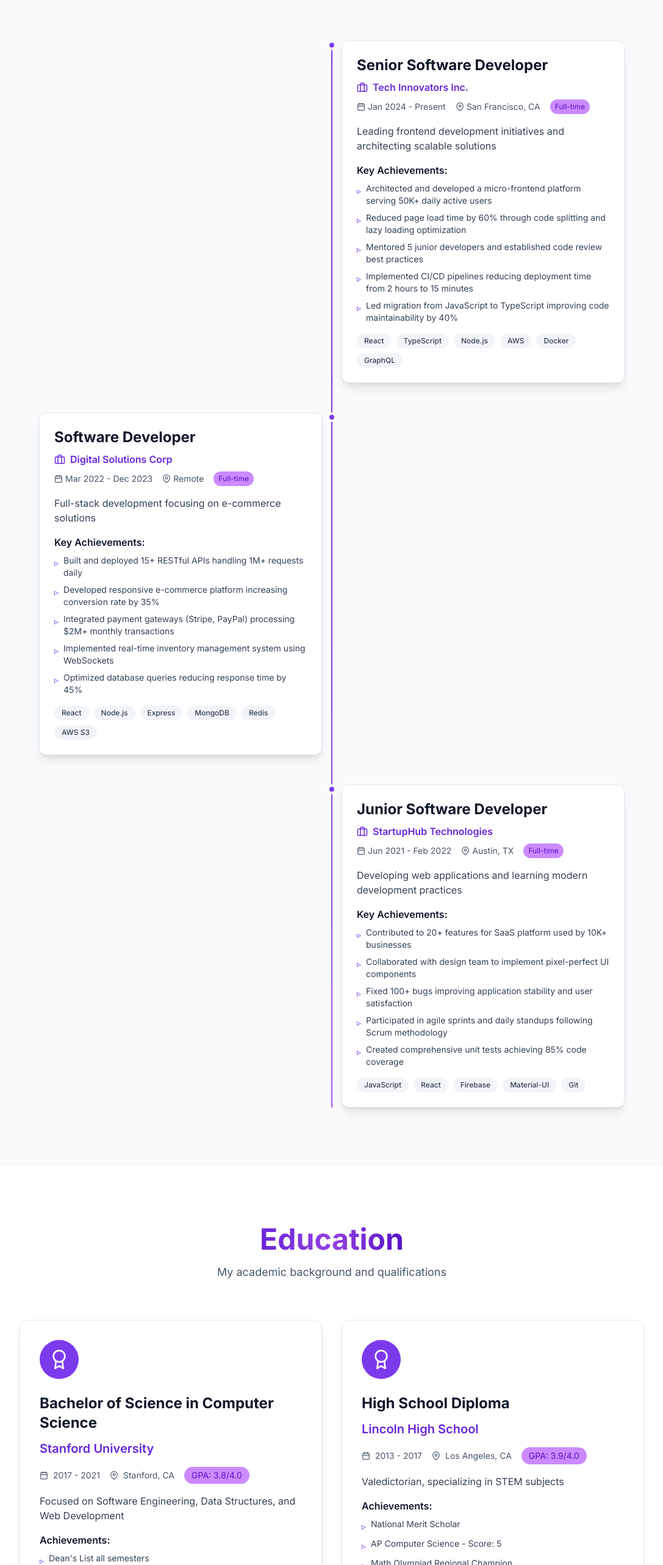
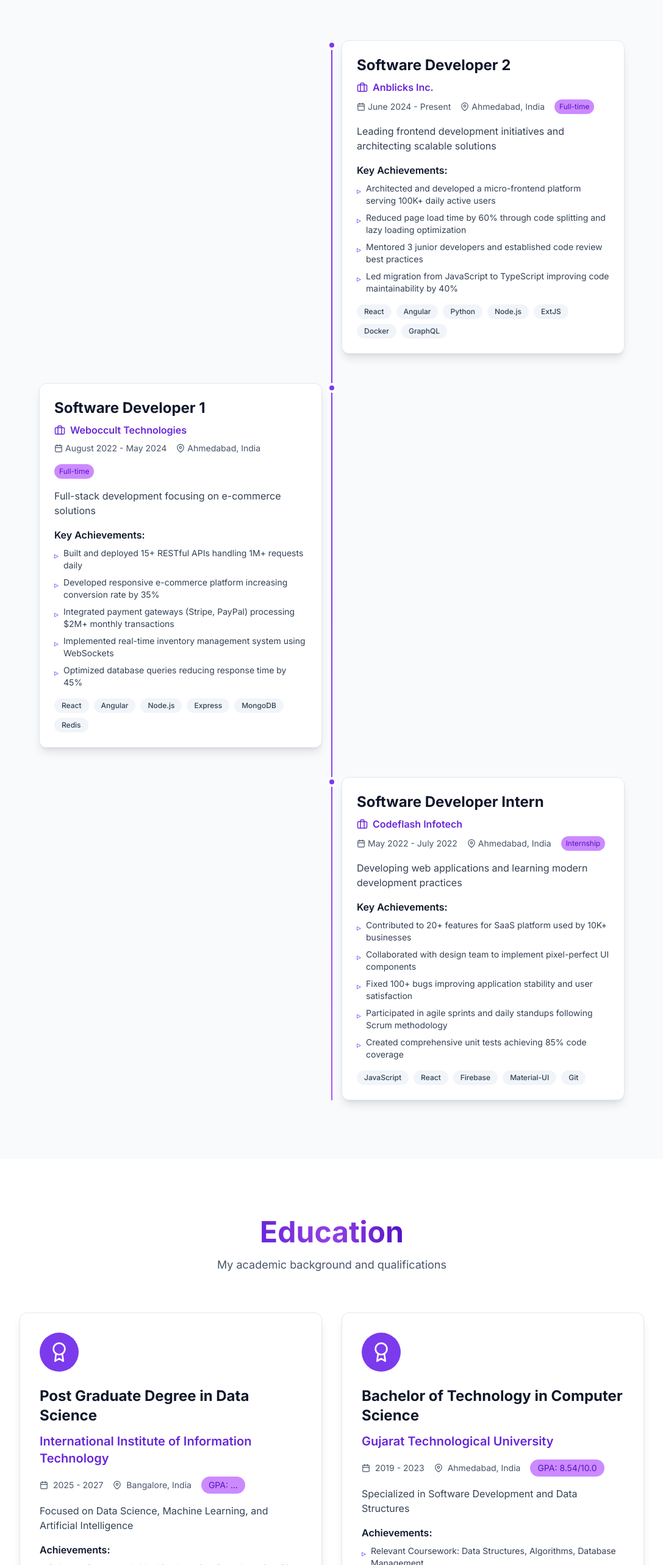
Before and after one commit to bhavy67/portfolio, a React (Vite) app: page / in a window 1280 px wide. Shown: the part 986-3552 px from the top of the page at 61% size, without its empty margins (96-1183 px from the left). Built offline with nearby package versions, Linux system fonts and the light colour scheme.

Commit message:
project improvements

```diff
--- a/src/config/personal-info.json
+++ b/src/config/personal-info.json
@@ -16,7 +16,7 @@
     }
   },
   "contact": {
-    "email": "your.email@example.com",
+    "email": "bhavy.ladani6701@gmail.com",
     "phone": "+918780822212",
     "website": "https://bhavyladani.vercel.app"
   },
--- a/src/data/personal.ts
+++ b/src/data/personal.ts
@@ -43,27 +43,26 @@
 export const experiences = [
   {
     id: 1,
-    company: "Tech Innovators Inc.",
-    position: "Senior Software Developer",
-    location: "San Francisco, CA",
-    duration: "Jan 2024 - Present",
+    company: "Anblicks Inc.",
+    position: "Software Developer 2",
+    location: "Ahmedabad, India",
+    duration: "June 2024 - Present",
     type: "Full-time",
     description: "Leading frontend development initiatives and architecting scalable solutions",
     achievements: [
-      "Architected and developed a micro-frontend platform serving 50K+ daily active users",
+      "Architected and developed a micro-frontend platform serving 100K+ daily active users",
       "Reduced page load time by 60% through code splitting and lazy loading optimization",
-      "Mentored 5 junior developers and established code review best practices",
-      "Implemented CI/CD pipelines reducing deployment time from 2 hours to 15 minutes",
+      "Mentored 3 junior developers and established code review best practices",
       "Led migration from JavaScript to TypeScript improving code maintainability by 40%",
     ],
-    technologies: ["React", "TypeScript", "Node.js", "AWS", "Docker", "GraphQL"],
+    technologies: ["React", "Angular", "Python", "Node.js", "ExtJS", "Docker", "GraphQL"],
   },
   {
     id: 2,
-    company: "Digital Solutions Corp",
-    position: "Software Developer",
-    location: "Remote",
-    duration: "Mar 2022 - Dec 2023",
+    company: "Weboccult Technologies",
+    position: "Software Developer 1",
+    location: "Ahmedabad, India",
+    duration: "August 2022 - May 2024",
     type: "Full-time",
     description: "Full-stack development focusing on e-commerce solutions",
     achievements: [
@@ -73,15 +72,15 @@
       "Implemented real-time inventory management system using WebSockets",
       "Optimized database queries reducing response time by 45%",
     ],
-    technologies: ["React", "Node.js", "Express", "MongoDB", "Redis", "AWS S3"],
+    technologies: ["React", "Angular", "Node.js", "Express", "MongoDB", "Redis"],
   },
   {
     id: 3,
-    company: "StartupHub Technologies",
-    position: "Junior Software Developer",
-    location: "Austin, TX",
-    duration: "Jun 2021 - Feb 2022",
-    type: "Full-time",
+    company: "Codeflash Infotech",
+    position: "Software Developer Intern",
+    location: "Ahmedabad, India",
+    duration: "May 2022 - July 2022",
+    type: "Internship",
     description: "Developing web applications and learning modern development practices",
     achievements: [
       "Contributed to 20+ features for SaaS platform used by 10K+ businesses",
@@ -98,30 +97,26 @@
 export const education = [
   {
     id: 1,
-    degree: "Bachelor of Science in Computer Science",
-    institution: "Stanford University",
-    location: "Stanford, CA",
-    year: "2017 - 2021",
-    gpa: "3.8/4.0",
-    description: "Focused on Software Engineering, Data Structures, and Web Development",
+    degree: "Post Graduate Degree in Data Science",
+    institution: "International Institute of Information Technology",
+    location: "Bangalore, India",
+    year: "2025 - 2027",
+    gpa: "...",
+    description: "Focused on Data Science, Machine Learning, and Artificial Intelligence",
     achievements: [
-      "Dean's List all semesters",
-      "President of Computer Science Club",
-      "Won Best Project Award at University Tech Fest 2020",
+        "Relevant Coursework: Machine Learning, Deep Learning, Big Data Analytics",
     ],
   },
   {
     id: 2,
-    degree: "High School Diploma",
-    institution: "Lincoln High School",
-    location: "Los Angeles, CA",
-    year: "2013 - 2017",
-    gpa: "3.9/4.0",
-    description: "Valedictorian, specializing in STEM subjects",
+    degree: "Bachelor of Technology in Computer Science",
+    institution: "Gujarat Technological University",
+    location: "Ahmedabad, India",
+    year: "2019 - 2023",
+    gpa: "8.54/10.0",
+    description: "Specialized in Software Development and Data Structures",
     achievements: [
-      "National Merit Scholar",
-      "AP Computer Science - Score: 5",
-      "Math Olympiad Regional Champion",
+        "Relevant Coursework: Data Structures, Algorithms, Database Management",
     ],
   },
 ];
@@ -130,6 +125,7 @@
 export const skills = {
   frontend: [
     { name: "React", level: 95, icon: "SiReact" },
+    { name: "Angular", level: 90, icon: "SiAngular" },
     { name: "TypeScript", level: 90, icon: "SiTypescript" },
     { name: "JavaScript", level: 95, icon: "SiJavascript" },
     { name: "Next.js", level: 85, icon: "SiNextdotjs" },
--- a/src/sections/Contact.tsx
+++ b/src/sections/Contact.tsx
@@ -101,7 +101,17 @@
               transition={{ delay: 0 }}
               whileHover={{ x: 10 }}
             >
-              <div className="p-3 rounded-lg bg-blue-100 dark:bg-blue-900/30 text-blue-600 dark:text-blue-400 group-hover:bg-blue-600 group-hover:text-white transition-colors">
+              <div
+                className="p-3 rounded-lg bg-dark-100 dark:bg-dark-800 text-dark-700 dark:text-dark-300 transition-all duration-300"
+                onMouseEnter={(e) => {
+                  e.currentTarget.style.backgroundColor = currentTheme.isDark ? `${currentTheme.primary}20` : `${currentTheme.primary}10`;
+                  e.currentTarget.style.color = currentTheme.primary;
+                }}
+                onMouseLeave={(e) => {
+                  e.currentTarget.style.backgroundColor = '';
+                  e.currentTarget.style.color = '';
+                }}
+              >
                 <FiLinkedin size={24} />
               </div>
               <div>
@@ -125,7 +135,17 @@
                   transition={{ delay: (index + 1) * 0.1 }}
                   whileHover={{ x: 10 }}
                 >
-                  <div className="p-3 rounded-lg bg-primary-100 dark:bg-primary-900/30 text-primary-600 dark:text-primary-400 group-hover:bg-primary-600 group-hover:text-white transition-colors">
+                  <div
+                    className="p-3 rounded-lg bg-dark-100 dark:bg-dark-800 text-dark-700 dark:text-dark-300 transition-all duration-300"
+                    onMouseEnter={(e) => {
+                      e.currentTarget.style.backgroundColor = currentTheme.isDark ? `${currentTheme.primary}20` : `${currentTheme.primary}10`;
+                      e.currentTarget.style.color = currentTheme.primary;
+                    }}
+                    onMouseLeave={(e) => {
+                      e.currentTarget.style.backgroundColor = '';
+                      e.currentTarget.style.color = '';
+                    }}
+                  >
                     <info.icon size={24} />
                   </div>
                   <div>
--- a/src/sections/Projects.tsx
+++ b/src/sections/Projects.tsx
@@ -1,16 +1,14 @@
 import { motion } from 'framer-motion';
 import { useState } from 'react';
-import { FiExternalLink, FiGithub, FiFilter } from 'react-icons/fi';
-import { projects, projectCategories } from '../data/projects';
+import { FiExternalLink, FiGithub } from 'react-icons/fi';
+import { projects } from '../data/projects';
 
 const Projects = () => {
-  const [selectedCategory, setSelectedCategory] = useState('All');
   const [hoveredProject, setHoveredProject] = useState<number | null>(null);
 
-  const filteredProjects =
-    selectedCategory === 'All'
-      ? projects
-      : projects.filter((project) => project.category === selectedCategory);
+  // Removed category filtering - showing all projects
+  // const [selectedCategory, setSelectedCategory] = useState('All');
+  // const filteredProjects = selectedCategory === 'All' ? projects : projects.filter(...);
 
   return (
     <section id="projects" className="section-container">
@@ -41,38 +39,24 @@
           </motion.p>
         </div>
 
-        {/* Filter Buttons */}
-        <motion.div
-          className="flex flex-wrap justify-center gap-3 mb-12"
-          initial={{ opacity: 0, y: 20 }}
-          whileInView={{ opacity: 1, y: 0 }}
-          viewport={{ once: true }}
-          transition={{ delay: 0.2 }}
-        >
+        {/* Removed Filter Buttons Section */}
+        {/*
+        <motion.div className="flex flex-wrap justify-center gap-3 mb-12">
           <FiFilter className="text-dark-600 dark:text-dark-400 mt-2" size={20} />
           {projectCategories.map((category) => (
-            <motion.button
-              key={category}
-              onClick={() => setSelectedCategory(category)}
-              className={`px-6 py-2 rounded-full font-medium transition-all ${
-                selectedCategory === category
-                  ? 'bg-primary-600 text-white shadow-lg'
-                  : 'bg-dark-100 dark:bg-dark-800 text-dark-700 dark:text-dark-300 hover:bg-dark-200 dark:hover:bg-dark-700'
-              }`}
-              whileHover={{ scale: 1.05 }}
-              whileTap={{ scale: 0.95 }}
-            >
+            <motion.button key={category} onClick={() => setSelectedCategory(category)}>
               {category}
             </motion.button>
           ))}
         </motion.div>
+        */}
 
         {/* Projects Grid */}
         <motion.div
           className="grid md:grid-cols-2 lg:grid-cols-3 gap-8"
           layout
         >
-          {filteredProjects.map((project, index) => (
+          {projects.map((project, index) => (
             <motion.div
               key={project.id}
               layout
```
